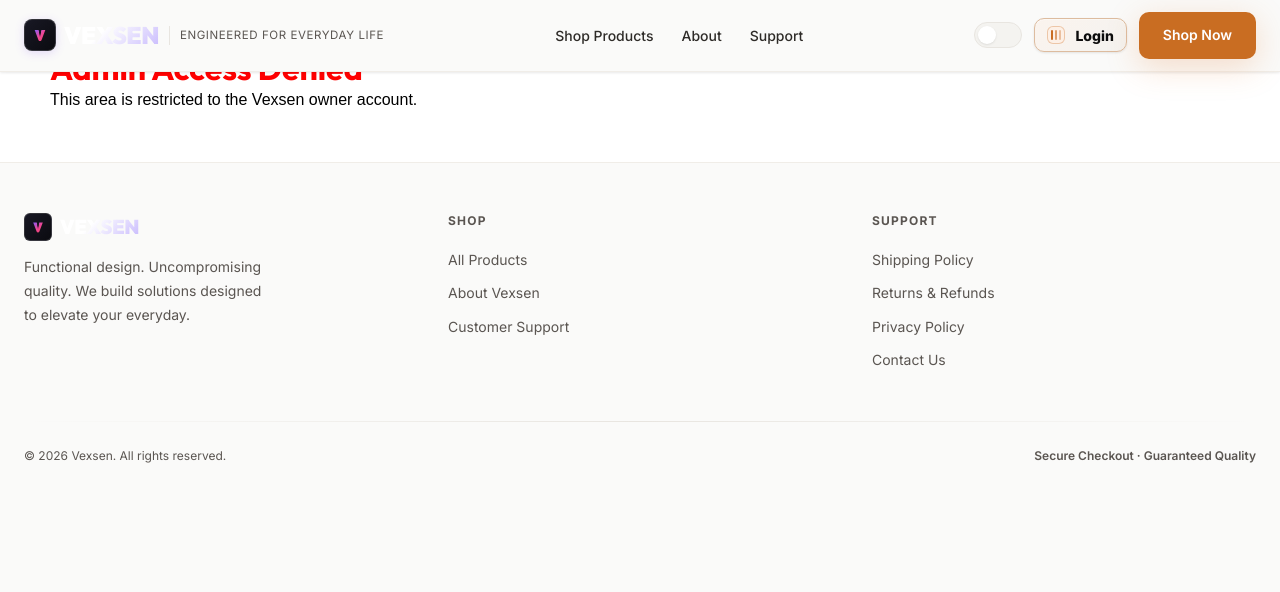
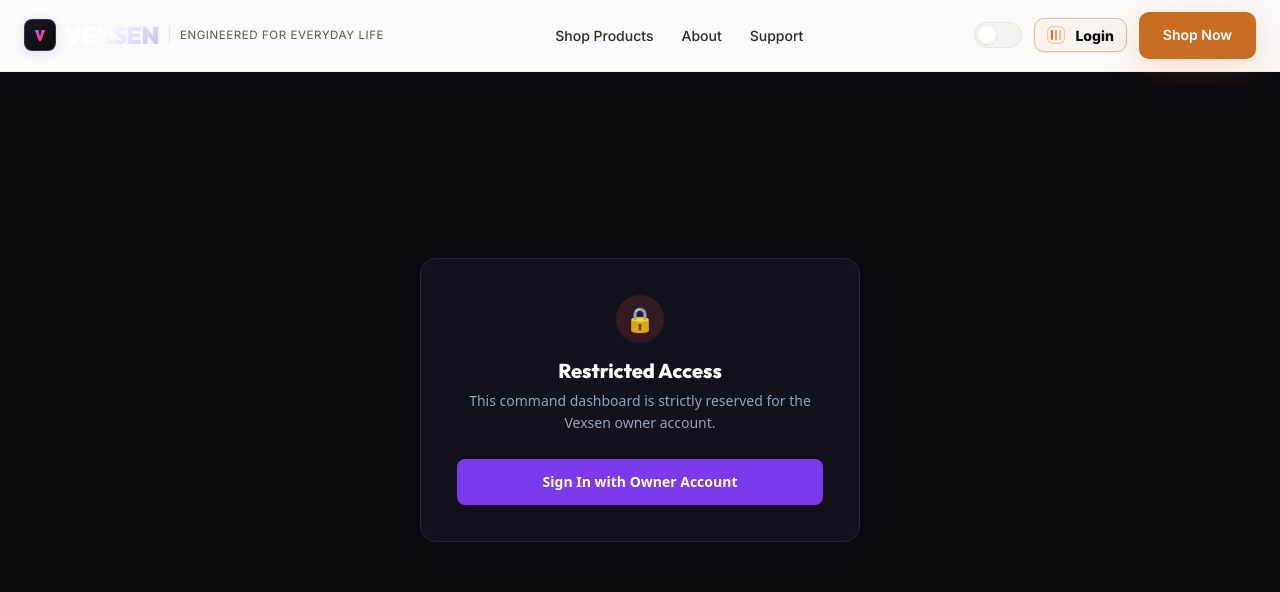
Before and after one commit to AnimeLibrary/ai-dropshipping-2, a Next.js app: page /admin in a window 1280 px wide. Shown: the top 592 px of the page. Built offline with nearby package versions, Linux system fonts and the light colour scheme; no server answers.

Commit message:
fix: make Clerk middleware fail-safe with clean redirect and protect admin layout with getAdminUser

```diff
--- a/app/admin/layout.tsx
+++ b/app/admin/layout.tsx
@@ -1,4 +1,4 @@
-import { currentUser } from '@clerk/nextjs/server'
+import { getAdminUser } from '@/lib/auth/admin'
 import type { Metadata } from 'next'
 
 // Admin layout — completely isolated from the public site.
@@ -10,15 +10,23 @@ export const metadata: Metadata = {
 }
 
 export default async function AdminLayout({ children }: { children: React.ReactNode }) {
-  const user = await currentUser()
-  const userEmail = user?.emailAddresses?.[0]?.emailAddress
-  const adminEmail = process.env.ADMIN_EMAIL
+  const admin = await getAdminUser()
 
-  if (!user || userEmail !== adminEmail) {
+  if (!admin) {
     return (
-      <div style={{ padding: '50px', background: 'white', color: 'black', fontFamily: 'sans-serif' }}>
-        <h1 style={{ color: 'red' }}>Admin Access Denied</h1>
-        <p>This area is restricted to the Vexsen owner account.</p>
+      <div style={{ minHeight: '100vh', background: '#0a0a0f', display: 'flex', alignItems: 'center', justifyContent: 'center', padding: '24px', fontFamily: 'system-ui, sans-serif' }}>
+        <div style={{ maxWidth: '440px', width: '100%', background: '#12121c', border: '1px solid #28283c', borderRadius: '16px', padding: '36px', textAlign: 'center' }}>
+          <div style={{ width: '48px', height: '48px', borderRadius: '50%', background: 'rgba(239, 68, 68, 0.15)', color: '#ef4444', display: 'flex', alignItems: 'center', justifyContent: 'center', margin: '0 auto 16px', fontSize: '24px' }}>
+            🔒
+          </div>
+          <h1 style={{ color: '#fff', fontSize: '20px', fontWeight: 800, marginBottom: '8px' }}>Restricted Access</h1>
+          <p style={{ color: '#94a3b8', fontSize: '14px', lineHeight: 1.6, marginBottom: '24px' }}>
+            This command dashboard is strictly reserved for the Vexsen owner account.
+          </p>
+          <a href="/account" style={{ display: 'inline-block', width: '100%', background: '#7c3aed', color: '#fff', padding: '12px', borderRadius: '8px', fontWeight: 700, fontSize: '14px', textDecoration: 'none' }}>
+            Sign In with Owner Account
+          </a>
+        </div>
       </div>
     )
   }
```
Also changed, not shown: middleware.ts (+8 -1 lines).
